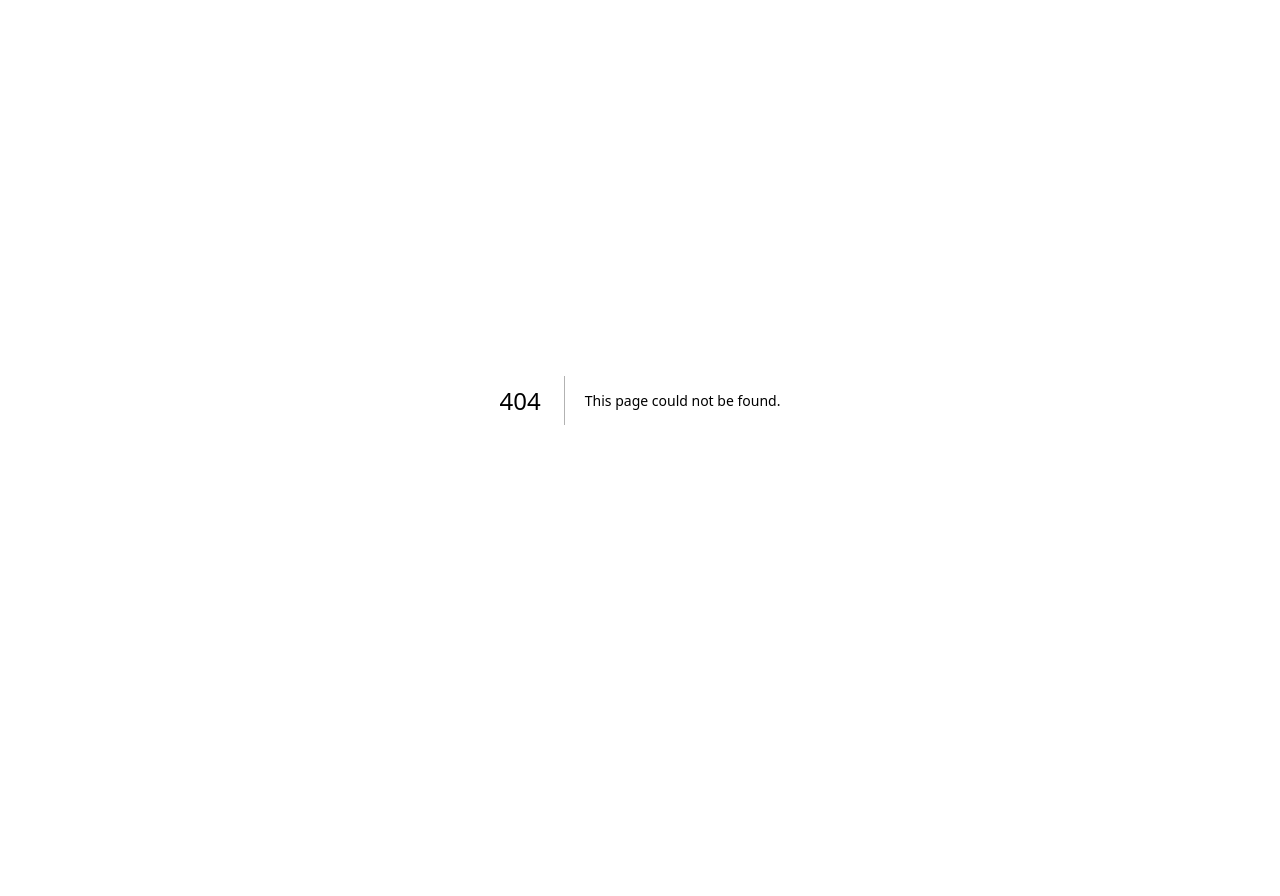
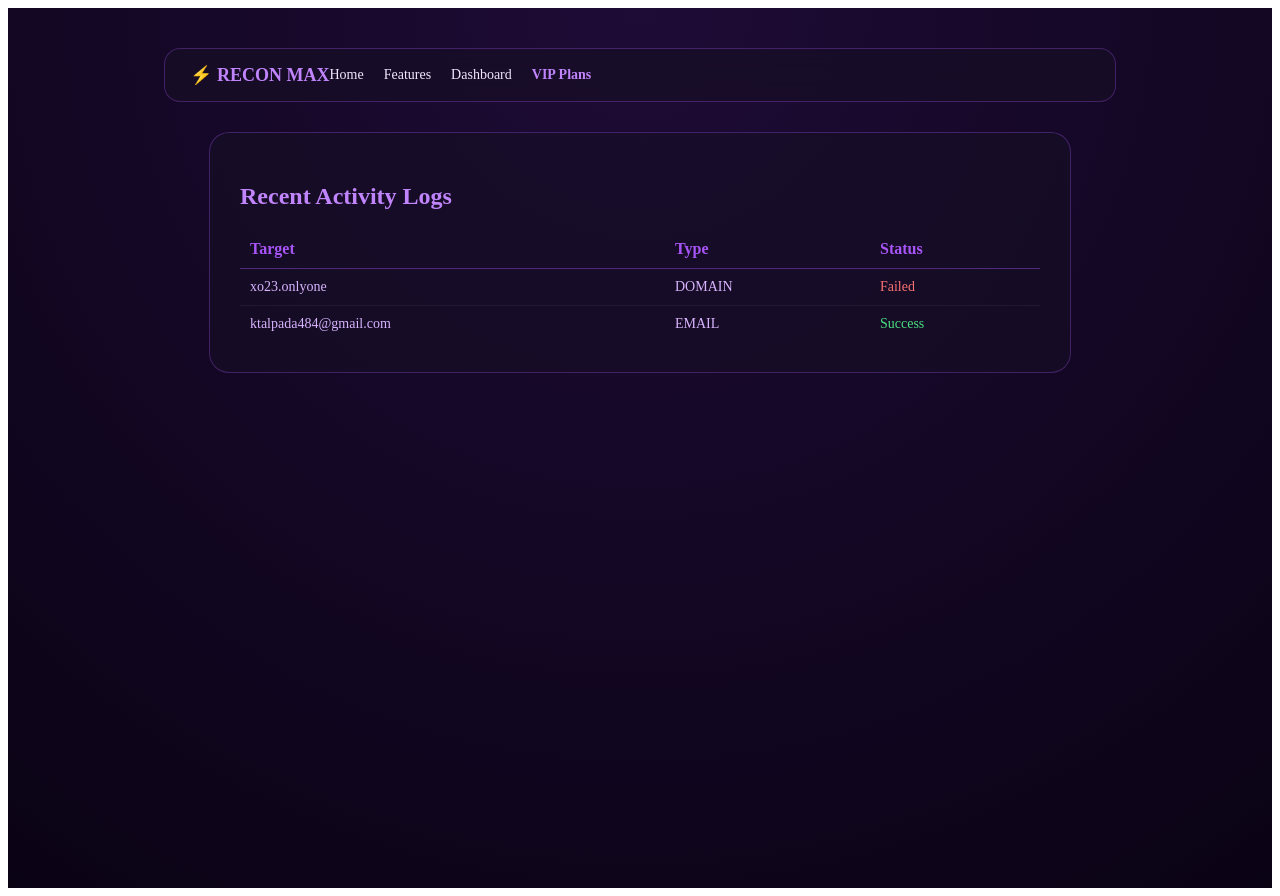
Before and after one commit to stalpada948-a11y/Osint, a Next.js app in the folder frontend/: page /dashboard in a window 1280 px wide. Before the commit this address had no page. Before the commit the page ends 800 px from the top, so only its background shows below. Built offline with nearby package versions, Linux system fonts and the light colour scheme.

Commit message:
Create page.js

```diff
--- /dev/null
+++ b/frontend/src/app/dashboard/page.js
@@ -0,0 +1,48 @@
+import Navbar from '@/components/Navbar';
+
+export default function Dashboard() {
+  return (
+    <div style={{
+      minHeight: "100vh",
+      background: "radial-gradient(circle at top, #1e0b36 0%, #0a0314 100%)",
+      color: "#f3e8ff",
+      padding: "40px 20px",
+      display: "flex",
+      flexDirection: "column",
+      alignItems: "center"
+    }}>
+      <Navbar />
+      <div style={{
+        maxWidth: "800px",
+        width: "100%",
+        background: "rgba(23, 15, 38, 0.6)",
+        padding: "30px",
+        borderRadius: "20px",
+        border: "1px solid rgba(168, 85, 247, 0.3)"
+      }}>
+        <h2 style={{ color: "#c084fc" }}>Recent Activity Logs</h2>
+        <table style={{ width: "100%", textAlign: "left", marginTop: "15px", borderCollapse: "collapse" }}>
+          <thead>
+            <tr style={{ borderBottom: "1px solid rgba(168, 85, 247, 0.4)", color: "#a855f7" }}>
+              <th style={{ padding: "10px" }}>Target</th>
+              <th style={{ padding: "10px" }}>Type</th>
+              <th style={{ padding: "10px" }}>Status</th>
+            </tr>
+          </thead>
+          <tbody style={{ fontSize: "14px", color: "#d8b4fe" }}>
+            <tr style={{ borderBottom: "1px solid rgba(255,255,255,0.05)" }}>
+              <td style={{ padding: "10px" }}>xo23.onlyone</td>
+              <td style={{ padding: "10px" }}>DOMAIN</td>
+              <td style={{ padding: "10px", color: "#f87171" }}>Failed</td>
+            </tr>
+            <tr>
+              <td style={{ padding: "10px" }}>ktalpada484@gmail.com</td>
+              <td style={{ padding: "10px" }}>EMAIL</td>
+              <td style={{ padding: "10px", color: "#4ade80" }}>Success</td>
+            </tr>
+          </tbody>
+        </table>
+      </div>
+    </div>
+  );
+}
```
